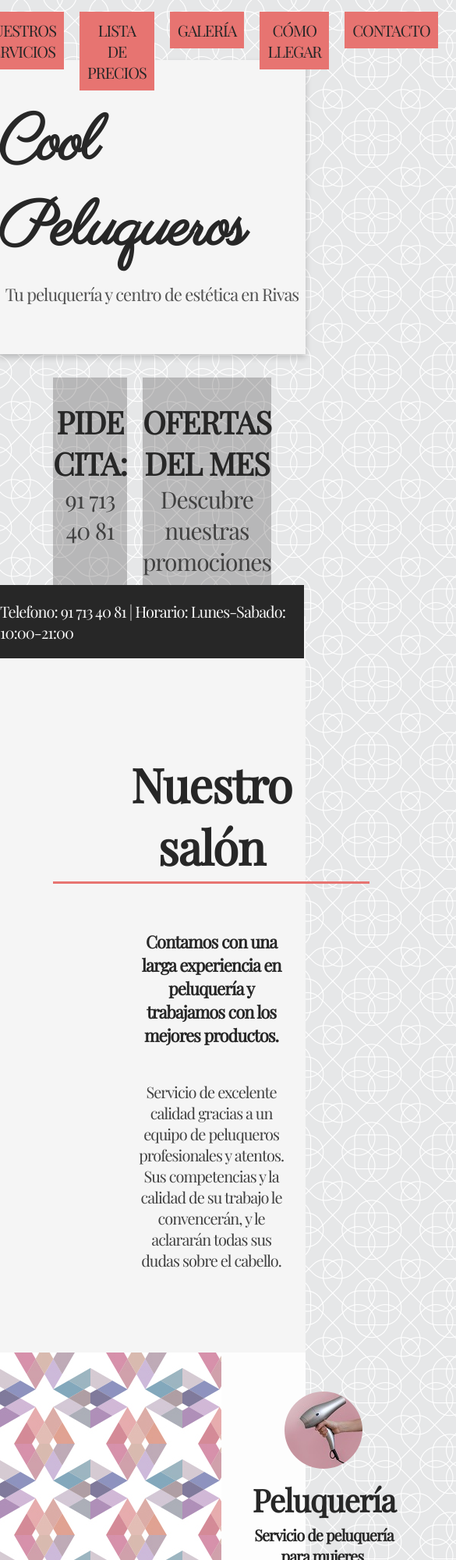
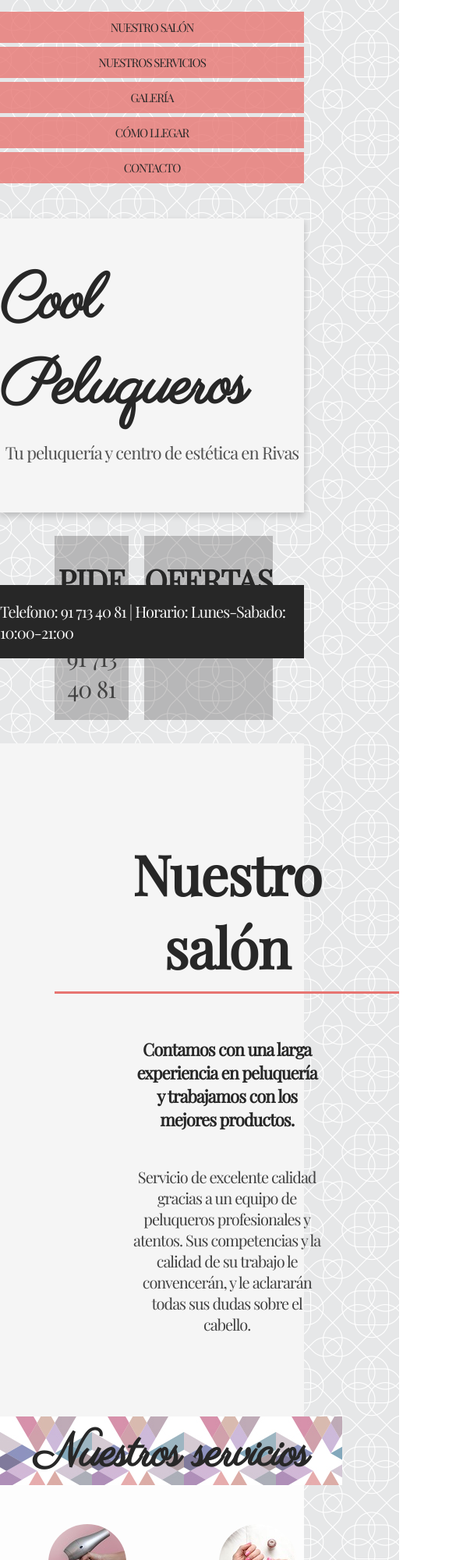
Before and after one commit to NataliaValle/Cool-Peluqueros, a plain HTML site: page Cool-peluqueros.html in a window 390 px wide. Shown: the top 2000 px of the page at 78% size, 585 px wide, since content can reach past the window. Drawn offline with nearby package versions, Linux system fonts and the light colour scheme.

Commit message:
media query added

```diff
--- a/Cool-peluqueros.html
+++ b/Cool-peluqueros.html
@@ -20,7 +20,7 @@
         <ul id="menu-list">
             <li> <a href="#container-salon"> Nuestro Salón</a> </li>
             <li> <a href="#link-servicios"> Nuestros Servicios </a></li>
-            <li> <a href="#container-precios"> Lista de Precios </a></li>
+            <!-- <li> <a href="#container-precios"> Lista de Precios </a></li> -->
             <li> <a href="#container-galery"> Galería </a> </li>
             <li> <a href="#link-como-llegar"> Cómo llegar </a></li>
             <li> <a href="#container-contacto"> Contacto </a></li>
@@ -44,7 +44,7 @@
 
                 <div class="banner" id="banner2">
                     <h3> Ofertas del mes</h3>
-                    <p> Descubre nuestras promociones</p>
+                    <p id="optional"> Descubre nuestras promociones</p>
                 </div>
             </div>
 
@@ -54,7 +54,7 @@
                 <div id="container-salon">
 
                     <div class="content" id="salon">
-                        <h3 id="nuestro-salon" class="salon"> Nuestro salón</h3>
+                        <div id="h3-nuestro-salon"><h3 id="nuestro-salon" class="salon"> Nuestro salón</h3></div>
                         <p id="salon3" class="salon"> <img src="images/pink.jpg"> </p>
                         <h4 id="salon1" class="salon"> Contamos con una larga experiencia en peluquería y trabajamos
                             con los mejores productos.</h4>
@@ -98,7 +98,7 @@
                 </div>
             </section>
 
-            <section id="container-precios">
+            <!-- <section id="container-precios">
                 <div id="precios">
                     <div id="title-precios">
                         <h2>Lista de Precios</h2>
@@ -149,7 +149,7 @@
 
                 </div>
         </div>
-        </section>
+        </section> -->
 
         <section id="container-galery">
             <div class="galery">
@@ -176,8 +176,10 @@
                 <h2> Contacto </h2>
                 <div>
                     <p> Telefono: (+34) 91 713 40 81</p>
+                    <p> Av. Los Almendros 290, Rivas Vaciamadrid, Madrid</p>
+                    <p> Horario: Lunes-Sabado:10:00-21:00</p>
                     <p> Coolpeluqueros@gmail.com </p>
-                    <p> Av. Los Almendros 290, Rivas Vaciamadrid, Madrid</p>
+
                 </div>
         </section>
     </main>
--- a/style-grid.css
+++ b/style-grid.css
@@ -1,3 +1,7 @@
+article,aside,details,figcaption,figure,footer,header,hgroup,nav,section,summary{display:block;}audio,canvas,video{display:inline-block;}audio:not([controls]){display:none;height:0;}[hidden]{display:none;}html{font-family:sans-serif;-webkit-text-size-adjust:100%;-ms-text-size-adjust:100%;}a:focus{outline:thin dotted;}a:active,a:hover{outline:0;}h1{font-size:2em;}abbr[title]{border-bottom:1px dotted;}b,strong{font-weight:700;}dfn{font-style:italic;}mark{background:#ff0;color:#000;}code,kbd,pre,samp{font-family:monospace, serif;font-size:1em;}pre{white-space:pre-wrap;word-wrap:break-word;}q{quotes:\201C \201D \2018 \2019;}small{font-size:80%;}sub,sup{font-size:75%;line-height:0;position:relative;vertical-align:baseline;}sup{top:-.5em;}sub{bottom:-.25em;}img{border:0;}svg:not(:root){overflow:hidden;}fieldset{border:1px solid silver;margin:0 2px;padding:.35em .625em .75em;}button,input,select,textarea{font-family:inherit;font-size:100%;margin:0;}button,input{line-height:normal;}button,html input[type=button],/* 1 */
+input[type=reset],input[type=submit]{-webkit-appearance:button;cursor:pointer;}button[disabled],input[disabled]{cursor:default;}input[type=checkbox],input[type=radio]{box-sizing:border-box;padding:0;}input[type=search]{-webkit-appearance:textfield;-moz-box-sizing:content-box;-webkit-box-sizing:content-box;box-sizing:content-box;}input[type=search]::-webkit-search-cancel-button,input[type=search]::-webkit-search-decoration{-webkit-appearance:none;}textarea{overflow:auto;vertical-align:top;}table{border-collapse:collapse;border-spacing:0;}body,figure{margin:0;}legend,button::-moz-focus-inner,input::-moz-focus-inner{border:0;padding:0;}
+/* copied from wes bos */
+
 :root{
     --yellow: #ffc600;
     --black: #272727;
@@ -43,12 +47,13 @@ img{
     grid-gap: 20px;
     position: fixed;
     list-style: none;
-    grid-template-columns: repeat(6, 1fr);
+    grid-template-columns: repeat(5, 1fr);
     grid-template-areas: 1fr;
     justify-content: center;
      }
 
-/* ADD @MEDIA */
+
+
 .menu ul :hover{
     background: rgb(240, 145, 144);
 }
@@ -68,11 +73,6 @@ img{
 
 
 .wrapper{
-margin-left: -10px;
-margin-right: -10px;
-width: 100%;
-/* right:-5px;
-left:-10px; */
 border: 0;
 padding: 0;
 }
@@ -86,7 +86,7 @@ padding: 0;
     "main-title";
     width: 1fr;
     margin-top: 77px;
-    margin-right: -20px;
+    /* margin-right: -20px; */
     background: whitesmoke;
     box-shadow: 0 4px 8px 0 rgba(0, 0, 0, 0.2);
 }
@@ -148,7 +148,6 @@ padding: 0;
     background-color: whitesmoke;
     margin:0;
     top:100px;
-    margin-right: -20px;
 }
 #salon{
     display: grid;
@@ -168,7 +167,7 @@ padding: 0;
     margin:0 20px 0 0;
     align-content:center;
 }
-#salon h3{
+#h3-nuestro-salon{
     text-align: center;
     align-self: end;
     font-size: 60px;
@@ -191,7 +190,6 @@ padding: 0;
     background-color: rgb(253, 253, 253);
     margin:0;
     top:100px;
-    margin-right: -20px;
 }
 
 #servicios{
@@ -200,7 +198,7 @@ padding: 0;
     grid-template-rows: 1fr 1fr;
     }
 .servicios-box{
-    margin: 50px 20px 0 20px;
+    margin: 50px 0px 0 0px;
     text-align: center;
     }
 
@@ -248,8 +246,25 @@ align-items: center;
 .img-servicios{
     border-radius: 50%;
 }
+
+@media (max-width:600px){
+    #servicios{
+        display: grid;
+        grid-template-columns: 1fr 1fr;
+        grid-template-rows: repeat(auto, 1fr);
+    }
+    #servicios-title{
+        grid-column: span 2;
+        padding:0;
+        margin: 0;
+    }
+    #servicios-title h2{
+        margin:25px 0 15px 0;
+        font-size: 60px;
+    }
+}
 /* Lista precios */
-#container-precios{
+/* #container-precios{
     background: rgb(250, 223, 220);
     margin-top: -100px;
     margin-right: -20px;
@@ -287,7 +302,7 @@ align-items: center;
     padding: 50px;
     margin: 0;
     color: #414141;
-}
+} */
 
 .title-mujer{
     grid-column: span 2;
@@ -306,7 +321,6 @@ align-items: center;
 
 /* Galeria */
 #container-galery{
-    margin:-100px 0 0 0;
     padding: 0;
     width: 1fr;
 
@@ -328,7 +342,7 @@ align-items: center;
 /* Contacto */
 #container-contacto{
    background: whitesmoke;
-    margin-top: -100px;
+    margin: -100px 0 60px 0;
     height: 350px;
 }
 #container-contacto h2{
@@ -362,3 +376,25 @@ align-items: center;
     justify-self: center;
 
 }
+
+/* MEDIA QUERY */
+@media (max-width:600px){
+    .menu ul {
+        display: grid;
+        grid-template-columns: 1fr;
+        grid-gap: 5px;
+        position: relative;
+
+    }
+    .menu a {
+        background: rgba(231, 117, 113, 0.788);
+        font-size: 15px;
+    }
+    .big-banner{
+        margin-top: 10px;
+    }
+    #optional{
+        display: none;
+    }
+
+}
```
